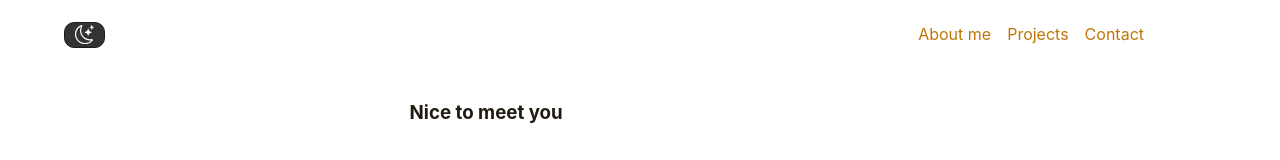
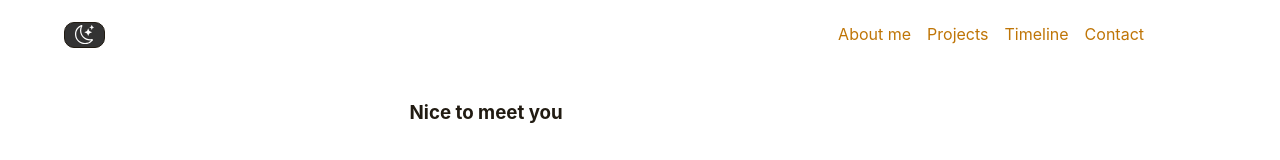
Before and after one commit to FredericGLX/portfolio, a React (Create React App) app: page / in a window 1280 px wide. Shown: the top 160 px of the page. Built offline with nearby package versions, Linux system fonts and the light colour scheme.

Commit message:
add timeline to header + smooth scrool

```diff
--- a/src/header/Header.js
+++ b/src/header/Header.js
@@ -39,7 +39,16 @@ function Header({ handleClick, darkTheme }) {
         >
           Projects
         </Link>
-
+        <Link
+          to="timeline"
+          spy={true}
+          smooth={true}
+          offset={-3}
+          duration={500}
+          className="header__tab"
+        >
+          Timeline
+        </Link>
         <Link
           to="contact"
           spy={true}
--- a/src/timeline/Timeline.js
+++ b/src/timeline/Timeline.js
@@ -6,6 +6,7 @@ function Timeline({ darkTheme }) {
       className={`timeline__container ${
         darkTheme ? 'timeline__dark-theme' : ''
       }`}
+      name="timeline"
     >
       <h1>Timeline</h1>
       <div className="timeline__block">
```
